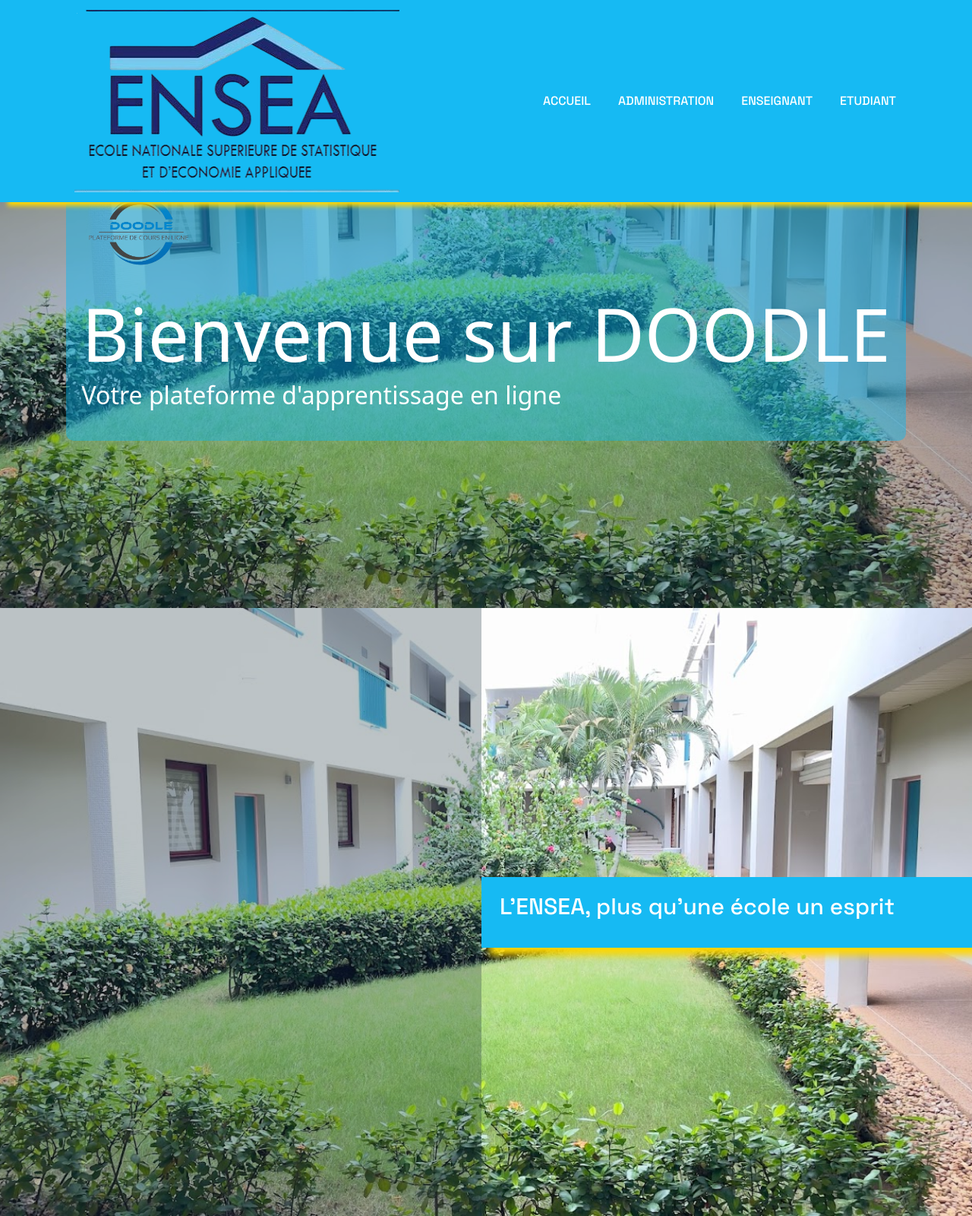
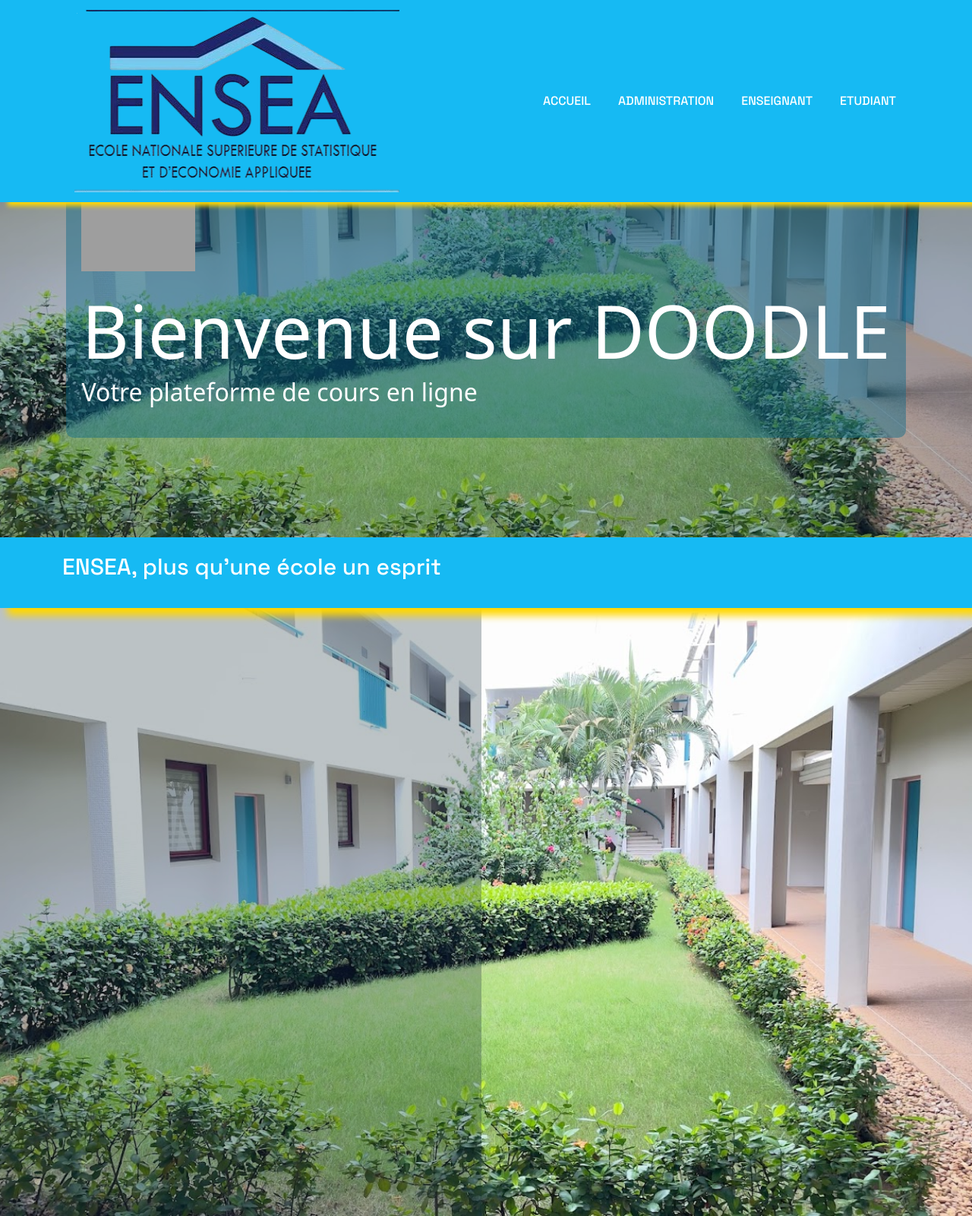
Before and after one commit to GanItachi/GLC_project, a Django app: page / in a window 1280 px wide. Shown: the whole page at 76% size. Run offline with Django 5.2, Linux system fonts and the light colour scheme; grey boxes are pictures that could not be loaded.

Commit message:
Changement

```diff
--- a/templates/Acceuil.html
+++ b/templates/Acceuil.html
@@ -177,19 +177,9 @@
         position: absolute; /* Le texte est placé par-dessus l'image */
         z-index: 1; /* Assure que le texte est visible au-dessus de l'image */
         font-size: 2em; /* Ajuste la taille de la police */
-        background-color: rgba(
-          1,
-          183,
-          244,
-          0.434
-        ); /* Optionnel : Ajouter un fond semi-transparent au texte pour une meilleure lisibilité */
+        background-color: rgba(5, 101, 133, 0.434); /* Optionnel : Ajouter un fond semi-transparent au texte pour une meilleure lisibilité */
         padding: 20px; /* Ajouter un peu d'espace autour du texte */
         border-radius: 10px; /* Rendre les coins du fond arrondis */
-      }
-
-      .fixed_bottom {
-        background-color: rgba(22, 186, 243, 1);
-        box-shadow: 10px 10px 10px gold;
       }
 
       .ensea {
@@ -256,18 +246,22 @@
           class="logo"
         />
         <h1>Bienvenue sur DOODLE</h1>
-        <p>Votre plateforme d'apprentissage en ligne</p>
+        <p>Votre plateforme de cours en ligne</p>
       </div>
     </div>
 
     <section class="main">
       <div class="container">
         <div class="row">
-          <footer class="fixed_bottom">
+          <footer
+            class="fixed-bottom"
+            style="
+              background-color: rgba(22, 186, 243, 1);
+              box-shadow: 10px 10px 10px gold;"">
             <div class="container py-3">
               <div class="row">
                 <div class="col">
-                  <p class="ensea">L'ENSEA, plus qu'une école un esprit</p>
+                  <p class="ensea">ENSEA, plus qu'une école un esprit</p>
                 </div>
               </div>
             </div>
```
Also changed, not shown: templates/Vue_Etudiant.html (+11 -7 lines), ressources/LOGO_GEH.jpg (added), static/img/Doodle.png (deleted), static/img/DoodleL.png (added), static/img/logo.png (deleted), templates/static/img/Doodle.png (deleted), templates/static/img/DoodleL.png (added).
